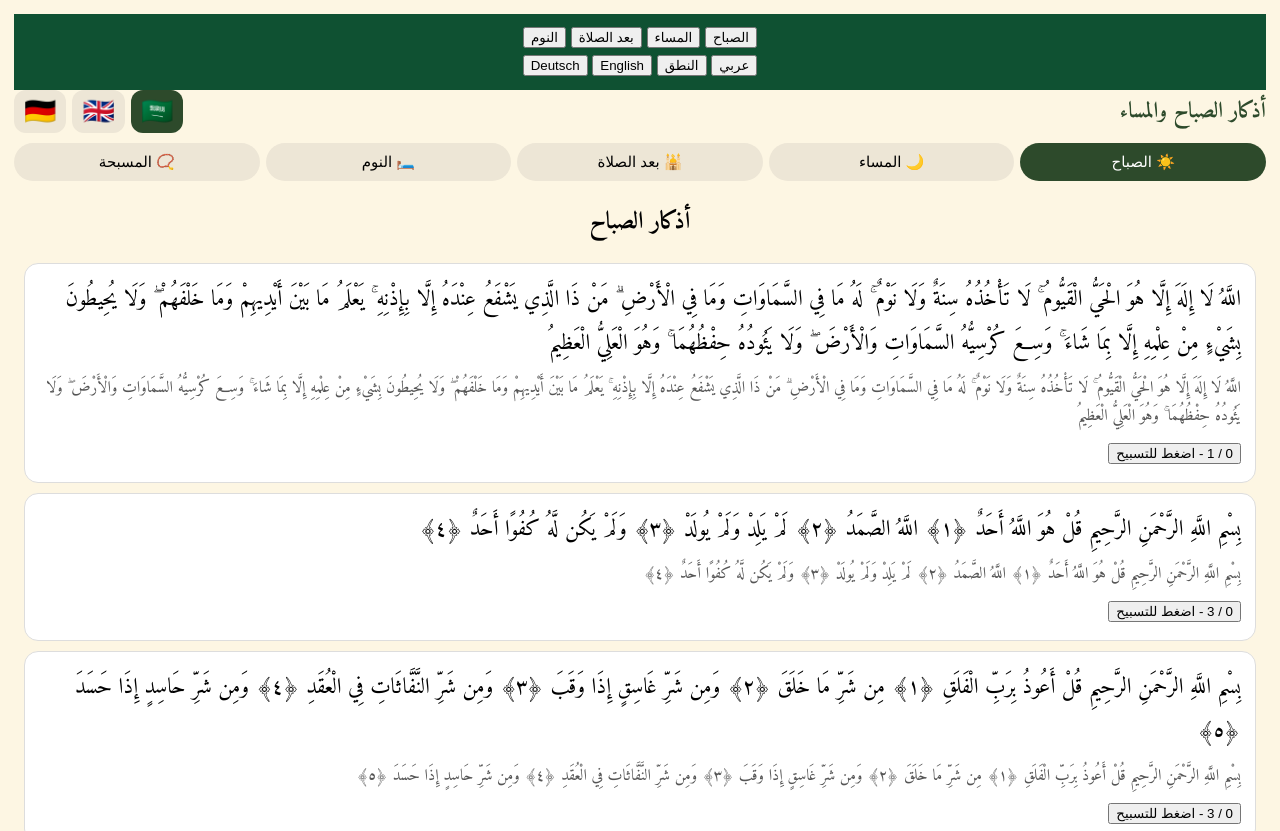
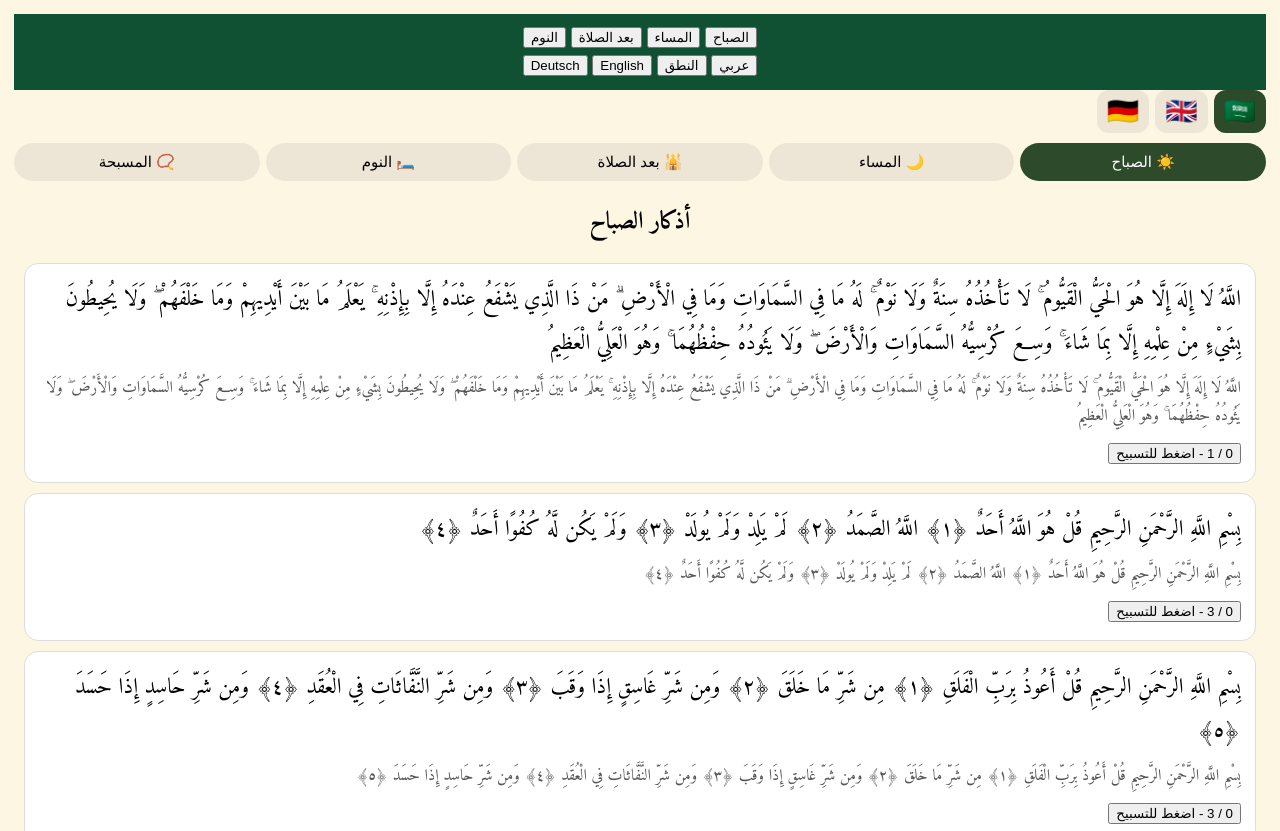
Before and after one commit to amira20286/Azkat-Alsabah-wa-Almasa, a plain HTML site: page adhkar-lang.html in a window 1280 px wide. Shown: the top 831 px of the page. Drawn offline with Linux system fonts and the light colour scheme.

Commit message:
Add language selection buttons and update header

```diff
--- a/adhkar-lang.html
+++ b/adhkar-lang.html
@@ -23,7 +23,7 @@ body{font-family:'Amiri',serif;background:#FDF6E3;margin:0;padding:14px}
 .smallBtn.active{background:#2D4A2B;color:#fff}
 </style></head>
 <body>
-<div class="top"><div><h1 style="margin:0;color:#2D4A2B;font-size:22px">أذكار الصباح والمساء</h1></div>
+
 <div class="langs"><button id="l-ar" class="active" onclick="setLang('ar')">🇸🇦</button><button id="l-en" onclick="setLang('en')">🇬🇧</button><button id="l-de" onclick="setLang('de')">🇩🇪</button></div></div>
 <label id="trLabel" style="display:none;gap:8px;align-items:center;justify-content:center;margin:10px 0;font-size:17px"><input type="checkbox" id="showTr" checked onchange="render()"> <span id="trText">Show transliteration</span></label>
 <div class="tabs"><button id="bS" class="active" onclick="showTab('s')">☀️ الصباح</button><button id="bM" onclick="showTab('m')">🌙 المساء</button><button id="bP" onclick="showTab('p')">🕌 بعد الصلاة</button><button id="bN" onclick="showTab('n')">🛏️ النوم</button><button id="bT" onclick="showTab('t')">📿 المسبحة</button></div>
```
